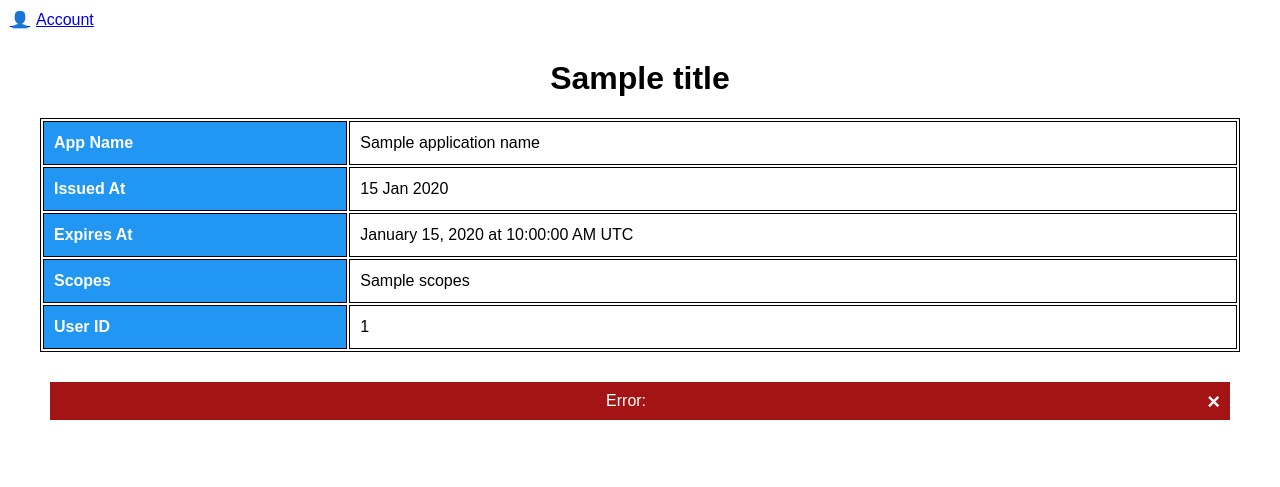
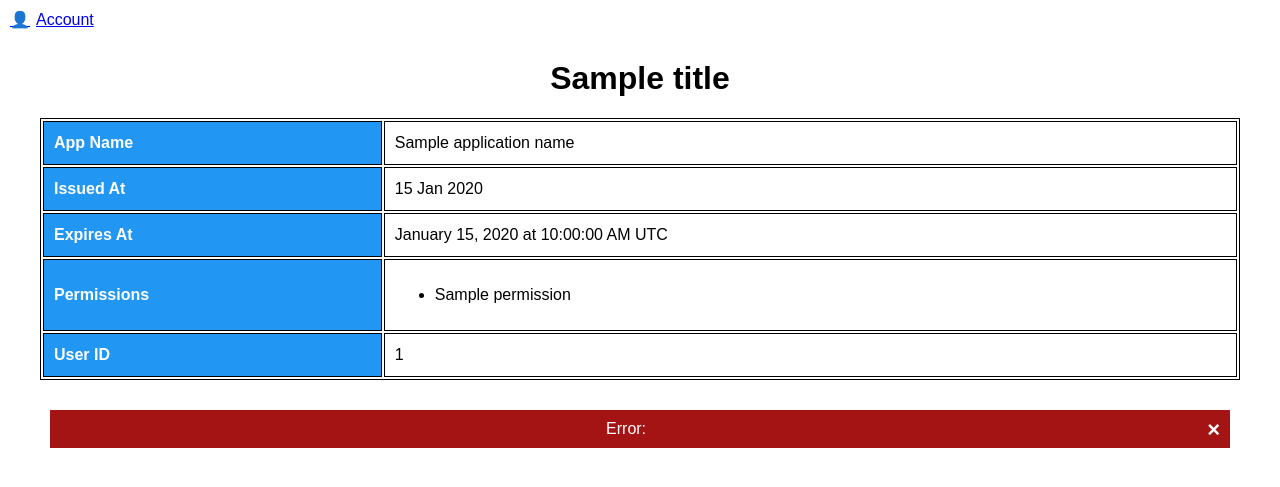
Before and after one commit to fbsamples/threads_api, a Node server app: template views/debug.pug in a window 1280 px wide. Shown: the top 487 px of the page. Run offline with Node 20, Linux system fonts and the light colour scheme; the template is opened without the code that fills it: most values are stand-ins (such as "Sample title", 1, 10 or a date in 2020).

Commit message:
Display Token Permissions as a List
Rename the token debugging label to Permissions and show one permission per bullet. Preserve the returned permission values and their order.

```diff
--- a/src/index.js
+++ b/src/index.js
@@ -1555,7 +1555,7 @@ app.get('/debug', loggedInUserChecker, async (req, res) => {
             issuedAtISO: DateTime.fromSeconds(data[FIELD__ISSUED_AT], {
                 zone: 'utc',
             }).toISO(),
-            scopes: data[FIELD__SCOPES].join(', '),
+            permissions: data[FIELD__SCOPES],
             appScopedUserId: data[FIELD__APP_SCOPED_USER_ID],
         });
     } catch {
--- a/views/debug.pug
+++ b/views/debug.pug
@@ -21,8 +21,12 @@ block content
                     else
                         =expiresAt
             tr
-                th(colspan=2) Scopes
-                td(colspan=2)=scopes
+                th(colspan=2) Permissions
+                td(colspan=2)
+                    if permissions && permissions.length
+                        ul
+                            each permission in permissions
+                                li=permission
             tr
                 th(colspan=2) User ID
                 td(colspan=2)=appScopedUserId
```
Also changed, not shown: test/result-table-dates.test.js (+22 -1 lines).
